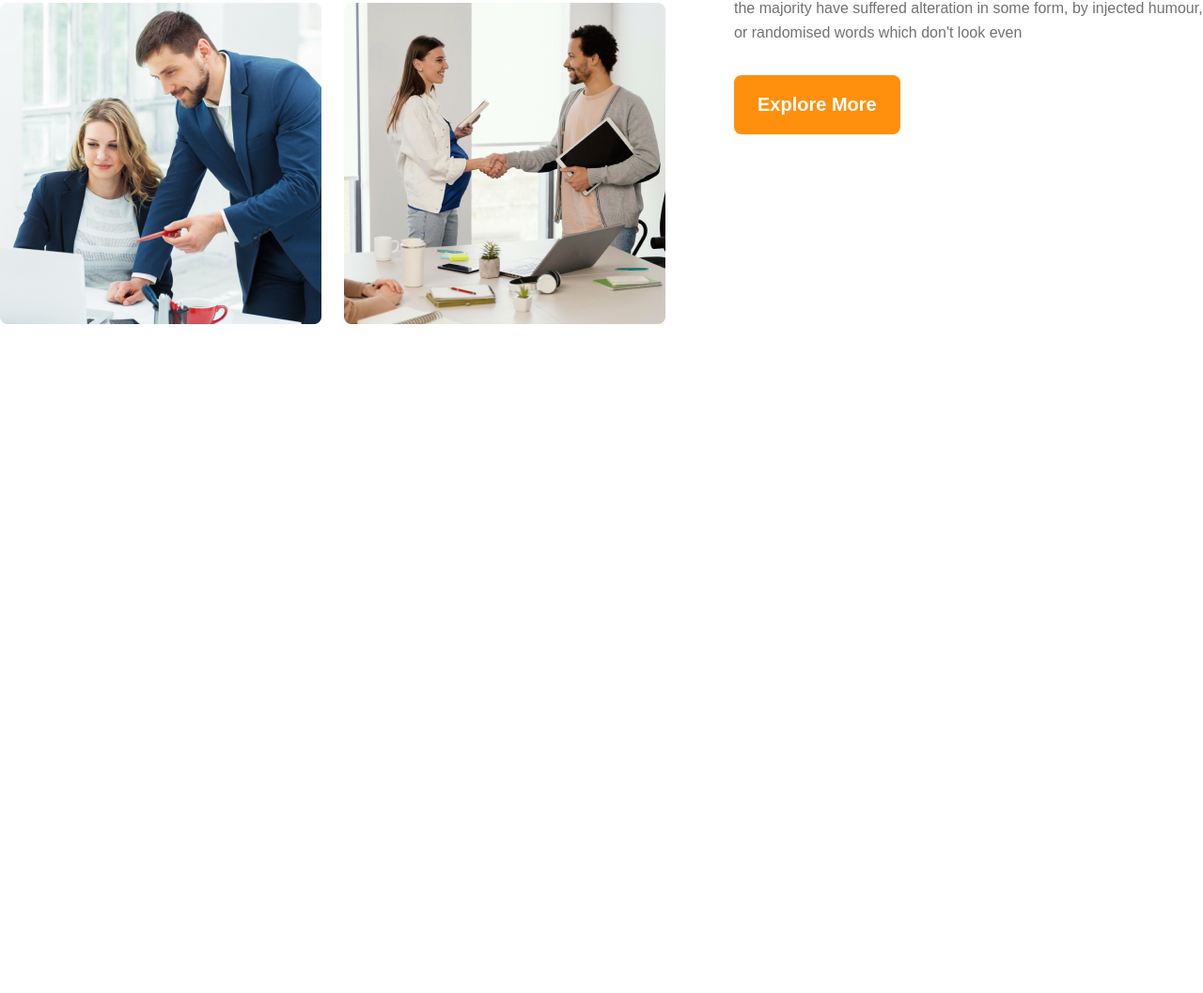
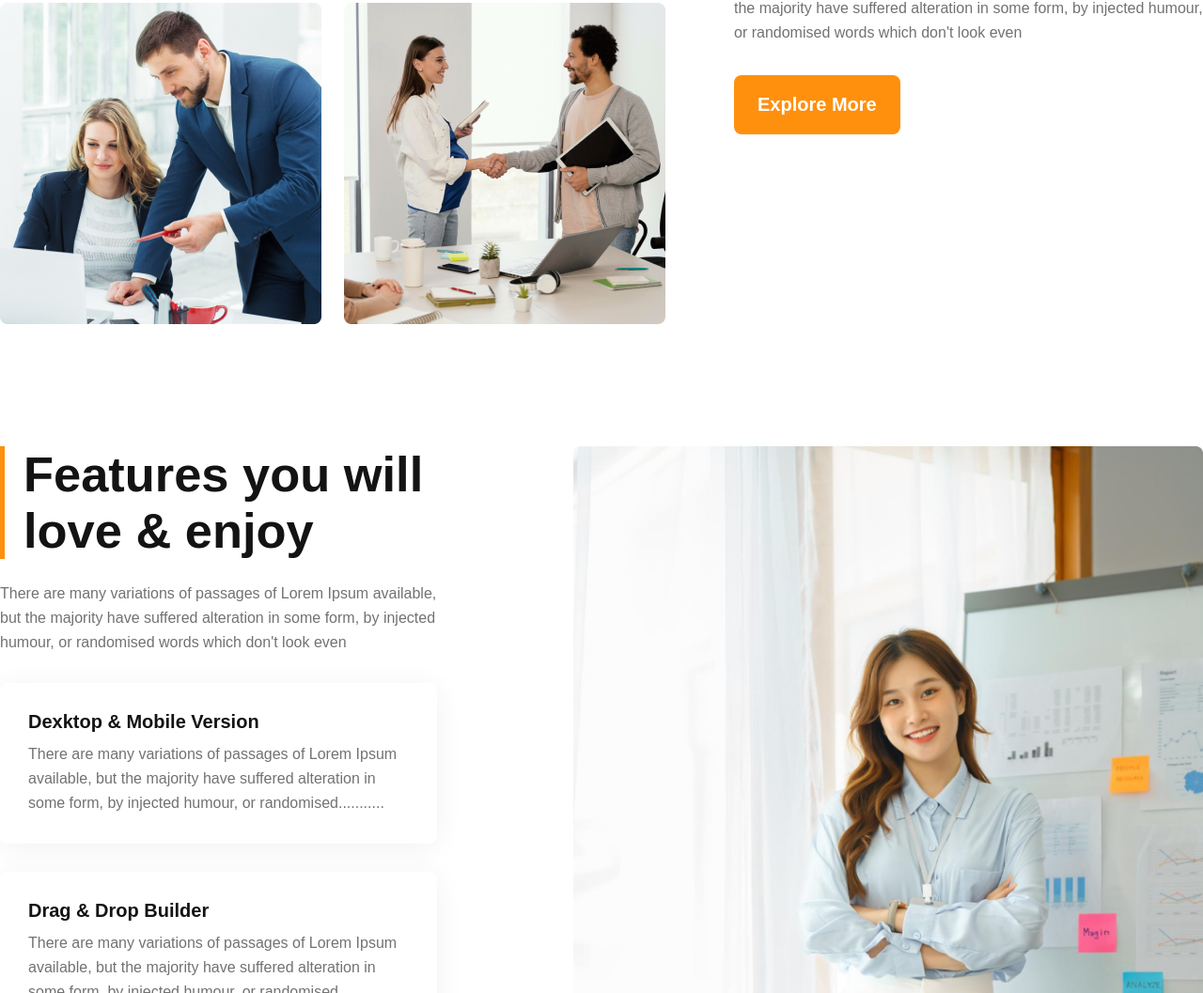
Before and after one commit to R-RafiAhmed/G3-Architects, a plain HTML site: page index.html in a window 1280 px wide. Shown: the part 1743-2800 px from the top of the page at 94% size. Before the commit the page ends 2218 px from the top, so only its background shows below. Drawn offline with Linux system fonts and the light colour scheme.

Commit message:
added feature section and applyed responsive

```diff
--- a/css/style.css
+++ b/css/style.css
@@ -27,6 +27,11 @@ main{
     border-radius: 8px;
     background: rgb(255, 144, 14);
     border: none;
+}
+.section-title{
+    color: rgb(19, 19, 19);
+    font-size: 2.8rem;
+    font-weight: 700;
 }
  .section-des{
     color: rgb(114, 114, 114);
@@ -85,7 +90,7 @@ nav ul li a{
     line-height: 26px;
     margin-bottom: 32px;
 }
-.banner-img{
+.banner-img img{
     width: 100%;
     padding: 50px 0 45px 0;
 }
@@ -160,3 +165,66 @@ nav ul li a{
         flex-direction: column;
     }
 }
+/* Features part start */
+.features{
+    display: flex;
+    gap: 145px;
+    margin-bottom: 130px;
+}
+.feature-cont .section-title{
+    border-left: 5px solid #FF900E;
+    padding-left: 20px;
+    margin-bottom: 24px;
+}
+.feature-cont .section-des{
+    max-width: 585px;
+}
+.feature-card{
+    padding: 30px 42px 30px 30px;
+    margin-bottom: 20px;
+    border-radius: 8px;
+    box-shadow: 0px 4px 30px 0px rgba(0, 0, 0, 0.06);
+    margin-top: 30px;
+}
+.feature-card h5{
+    color: rgb(19, 19, 19);
+    font-size: 1.25rem;
+    font-weight: 600;
+    margin-bottom: 10px;
+}
+.feature-card p{
+    color: rgb(114, 114, 114);
+    font-size: 1rem;
+    font-weight: 400;
+    line-height: 26px;
+}
+.feature-img img{
+    width: 100%;
+}
+.feature-img button{
+    padding: 46px 42px;
+    border-radius: 8px;
+    background: rgb(255, 144, 14);
+    border: none;
+    color: #FFFFFF;
+    margin-left: -92px;
+    margin-top: -125px;
+}
+.feature-img button .year{
+    font-size: 4rem;
+    font-weight: 700;
+}
+.feature-img button .exp{
+    font-size: 1.5rem;
+    font-weight: 500;
+}
+/* Features Responsive media query */
+@media screen and (max-width: 576px) {
+    .features{
+        flex-direction: column;
+    }
+    .feature-img button{
+        margin-top: 20px;
+        margin-left: 20px;
+    }
+}
--- a/index.html
+++ b/index.html
@@ -50,6 +50,41 @@
                 <button class="primary-btn">Explore More</button>
             </div>
         </section>
+        <section class="features">
+            <div class="feature-cont">
+                <div class="section-title">
+                    <h3>Features you will <br> love & enjoy</h3>
+                </div>
+                <div class="section-des">
+                    <p>There are many variations of passages of Lorem Ipsum available, but the majority have suffered alteration in some form, by injected humour, or randomised words which don't look even</p>
+                </div>
+                <div class="feature-card-container">
+                    <div class="feature-card">
+                        <h5>Dexktop & Mobile Version</h5>
+                        <p class="section-des">There are many variations of passages of Lorem Ipsum available, but the majority have suffered alteration in some form, by injected humour, or randomised...........</p>
+                    </div>
+                    <div class="feature-card">
+                        <h5>Drag & Drop Builder</h5>
+                        <p class="section-des">There are many variations of passages of Lorem Ipsum available, but the majority have suffered alteration in some form, by injected humour, or randomised...........</p>
+                    </div>
+                    <div class="feature-card">
+                        <h5>Awesome Modern Design</h5>
+                        <p class="section-des">There are many variations of passages of Lorem Ipsum available, but the majority have suffered alteration in some form, by injected humour, or randomised...........</p>
+                    </div>
+                    <div class="feature-card">
+                        <h5>Super Easy to Edit</h5>
+                        <p class="section-des">There are many variations of passages of Lorem Ipsum available, but the majority have suffered alteration in some form, by injected humour, or randomised...........</p>
+                    </div>
+                </div>
+            </div>
+            <div class="feature-img">
+                <img src="images/architect.png" alt="architech">
+                <button>
+                    <span class="year">10+Year</span> <br>
+                    <span class="exp">Experience</span>
+                </button>
+            </div>
+        </section>
     </main>
     <footer></footer>
 </body>
```
